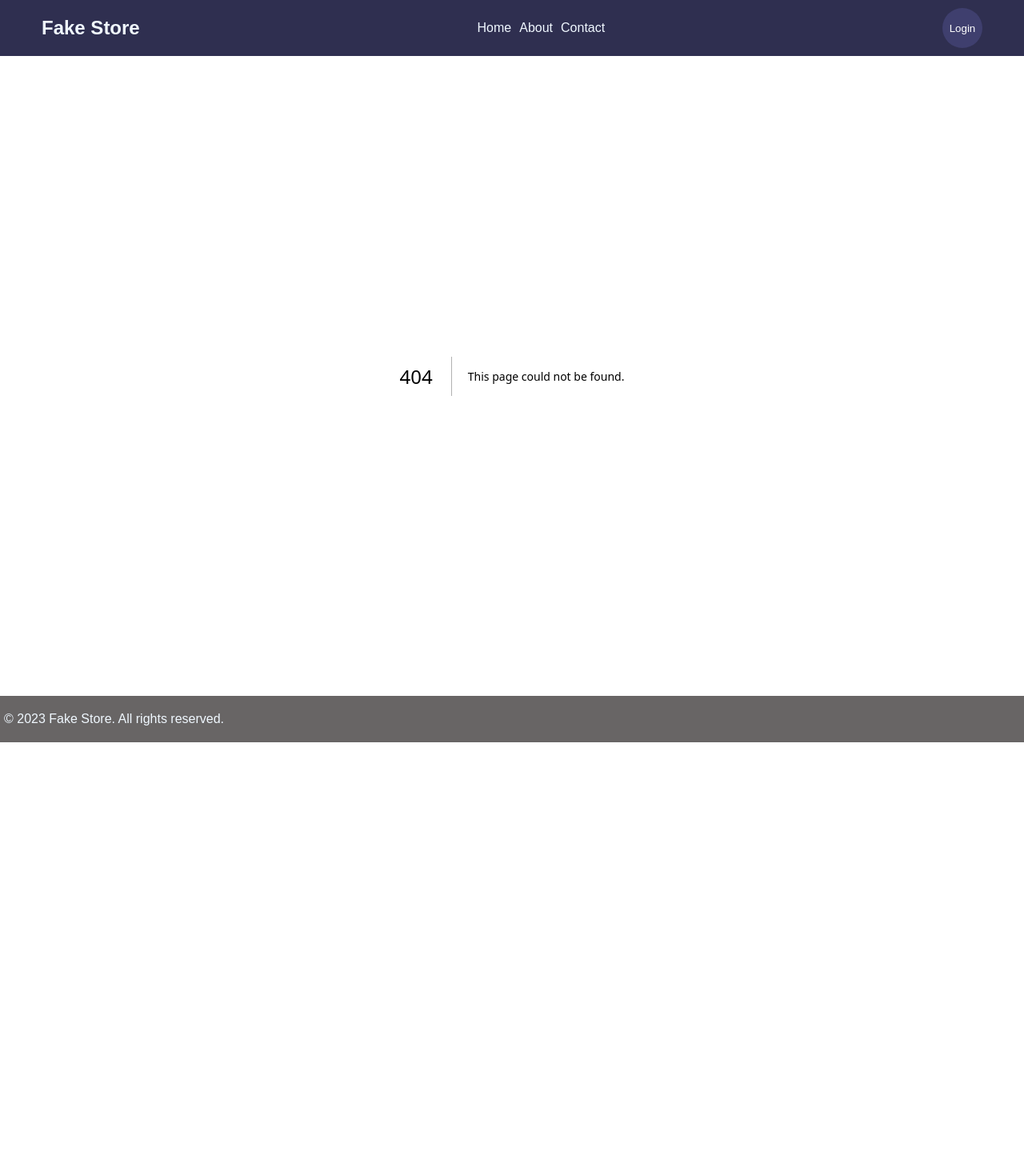
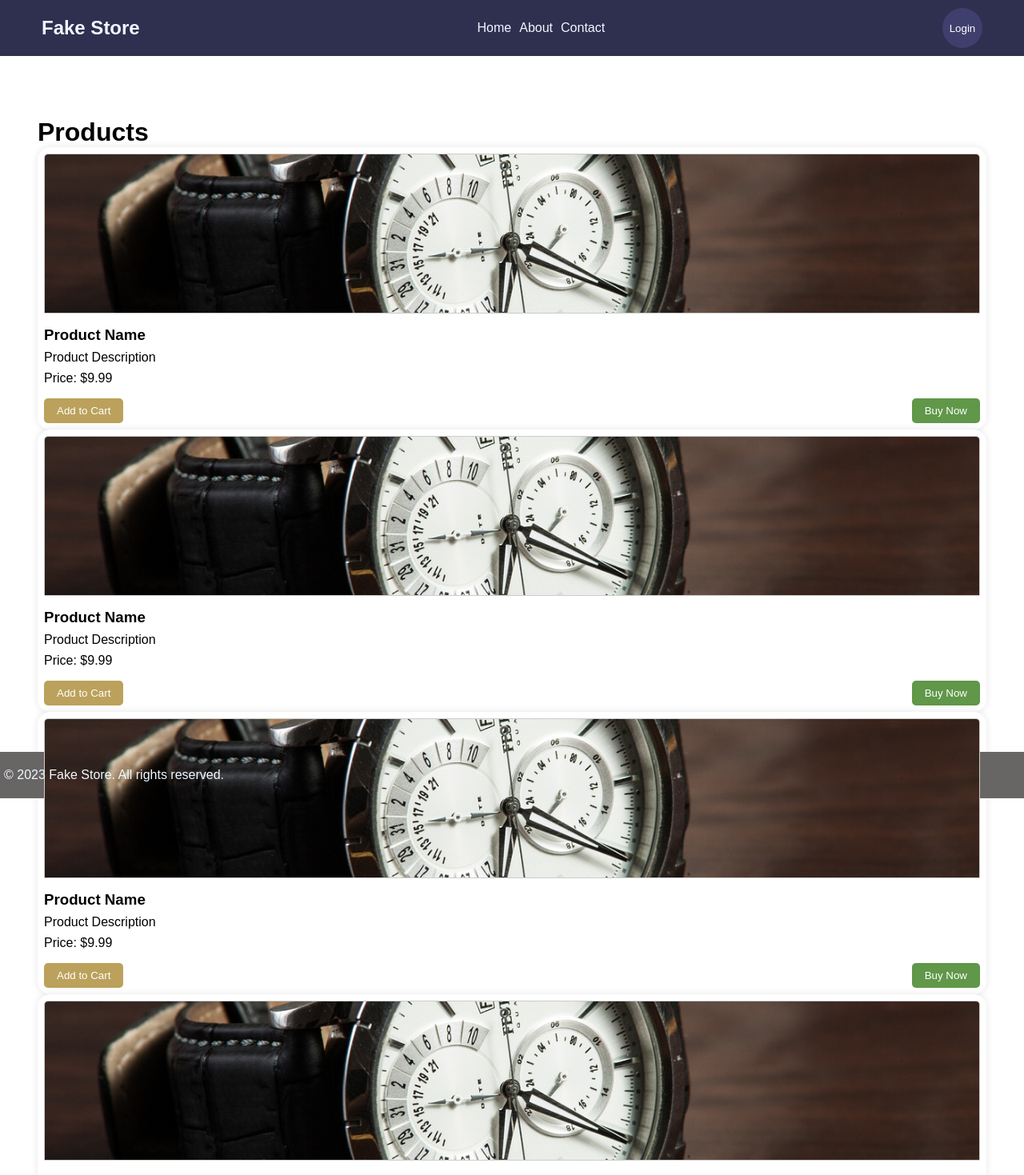
Before and after one commit to Younes-sh/FAKE_STORE, a Next.js app in the folder app/: page /products in a window 1280 px wide. Before the commit this address had no page. Shown: the top 1469 px of the page at 80% size. Before the commit the page ends 928 px from the top, so only its background shows below. Built offline with nearby package versions, Linux system fonts and the light colour scheme.

Commit message:
I modified Products page

```diff
--- /dev/null
+++ b/app/pages/products/index.js
@@ -0,0 +1,27 @@
+import React from 'react';
+import ProductCard from '@/Components/Cards/ProductCard/ProductCard';
+
+export default function index() {
+  return (
+    <div className='container main'>
+      <h1>Products</h1>
+      <div className='row'>
+        <div className='col'>
+          <ProductCard />
+        </div>
+
+        <div className='col'>
+          <ProductCard />
+        </div>
+
+        <div className='col'>
+          <ProductCard />
+        </div>
+
+        <div className='col'>
+          <ProductCard />
+        </div>
+      </div>
+    </div>
+  )
+}
```
